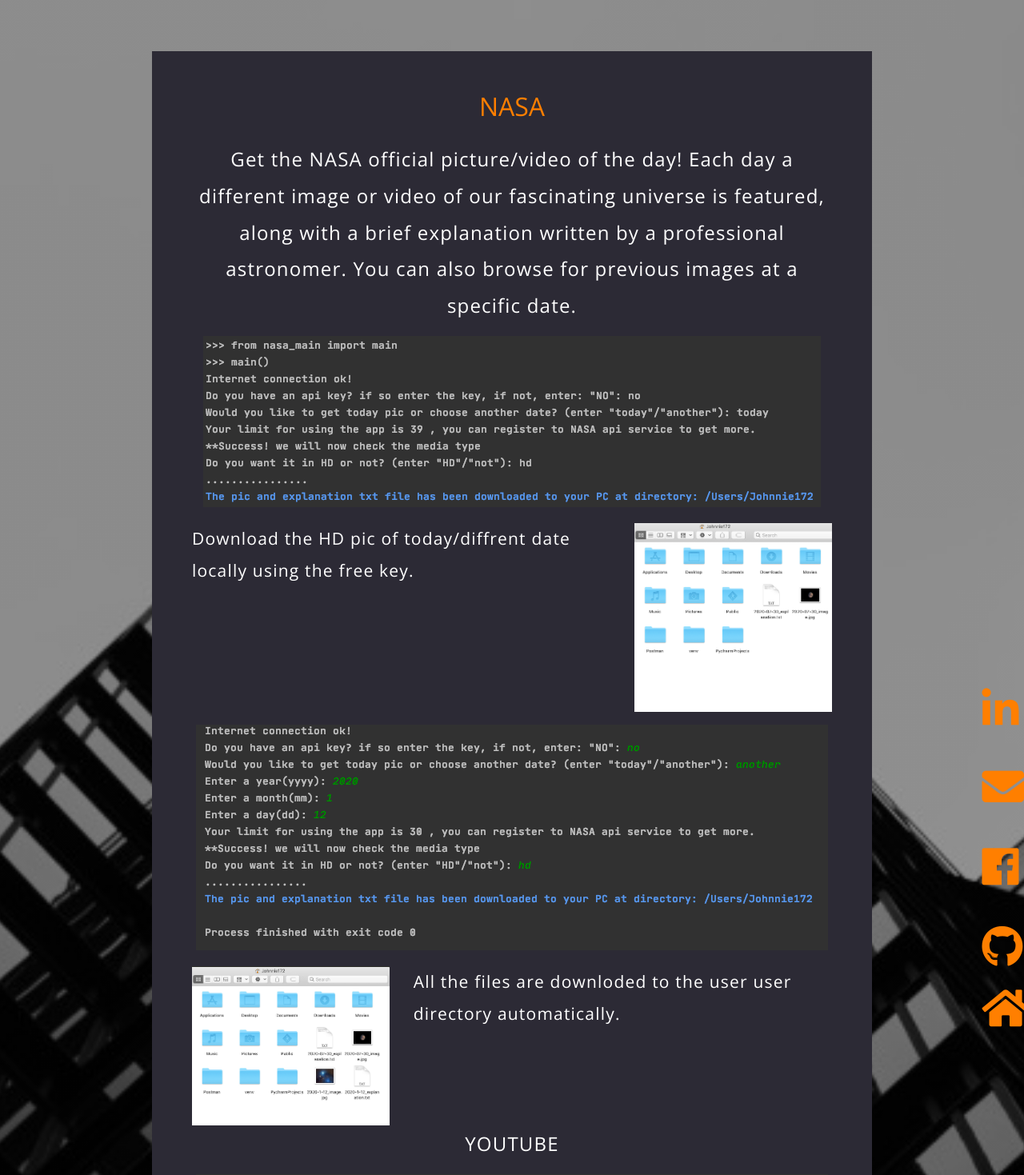
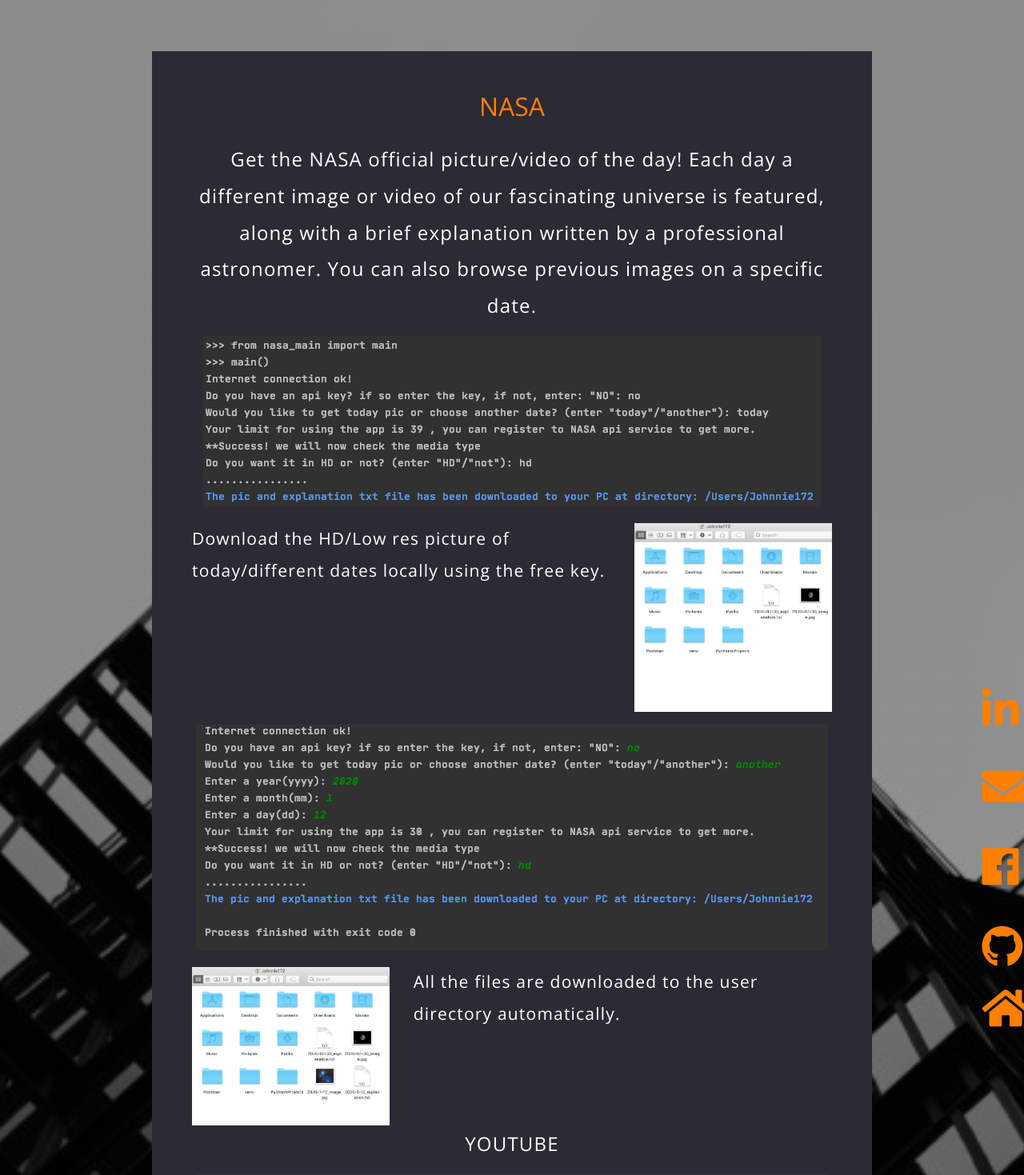
Before and after one commit to johnnie172/flask_web, a Flask app: page /nasa in a window 1280 px wide. Shown: the top 1469 px of the page at 80% size. Run offline with Flask 2, Linux system fonts and the light colour scheme; some libraries are stand-ins or nearby versions.

Commit message:
Changing text on index and nasa pages

```diff
--- a/templates/index.html
+++ b/templates/index.html
@@ -27,7 +27,8 @@
                                 <div class="row">
                                     <div class="col-sm-12 col-md-6 col-lg-6 col-xl-6">
                                         <img src="img/welcome-1.jpg" class="img-fluid mb-3">
-                                        <p>begain projects, Learned about X Y Z.</p>
+                                        <p>begain projects, Learned about X Y Z.
+                                        Making a web in heroku, Then decided to learn DevOps and deployed the web site on ec2 instance.</p>
                                         <p>Now pursuing a career as a software engineer!
                                         </p>
                                     </div>
--- a/templates/nasa.html
+++ b/templates/nasa.html
@@ -12,11 +12,11 @@
 	        	<p class='col-12'> Get the NASA official picture/video of the day!
 					Each day a different image or video of our fascinating universe is featured,
 					along with a brief explanation written by a professional astronomer.
-					You can also browse for previous images at a specific date.
+					You can also browse previous images on a specific date.
 				</p>
 	        	<img src="img/nasa_screen_1.png" class="project-pic-center">
 	            <div class="col-sm-12 col-md-8 col-lg-8 col-xl-8">
-	                <p class="mb-4">Download the HD pic of today/diffrent date locally using the free key.</p>
+	                <p class="mb-4">Download the HD/Low res picture of today/different dates locally using the free key.</p>
 
 	            </div>
 
@@ -33,7 +33,7 @@
 		                <img src="img/nasa_screen_4.png" class="img-fluid">
 		            </div>
 		            <div class="col-sm-12 col-md-8 col-lg-8 col-xl-8">
-		                <p class="mb-4">All the files are downloded to the user user directory automatically.</p>
+		                <p class="mb-4">All the files are downloaded to the user directory automatically.</p>
 		            </div>
 		    </div>
 		    <div class="row tm-reverse-sm">
@@ -41,7 +41,7 @@
 				</p>
 	        	<img src="img/nasa_screen_5.png" class="project-pic-center">
 	            <div class="col-sm-12 col-md-8 col-lg-8 col-xl-8">
-	                <p class="mb-4">When chossing a date which a Video is chosen, you can either download the video(mp4 format) or get the YOUTUBE link.</p>
+	                <p class="mb-4">When choosing a date in which a Video is chosen, you can either download the video(mp4 format) or get the YOUTUBE link.</p>
 	            </div>
 
 	            <div class="col-sm-12 col-md-4 col-lg-4 col-xl-4 mb-lg-0 mb-sm-4 mb-4">
```
